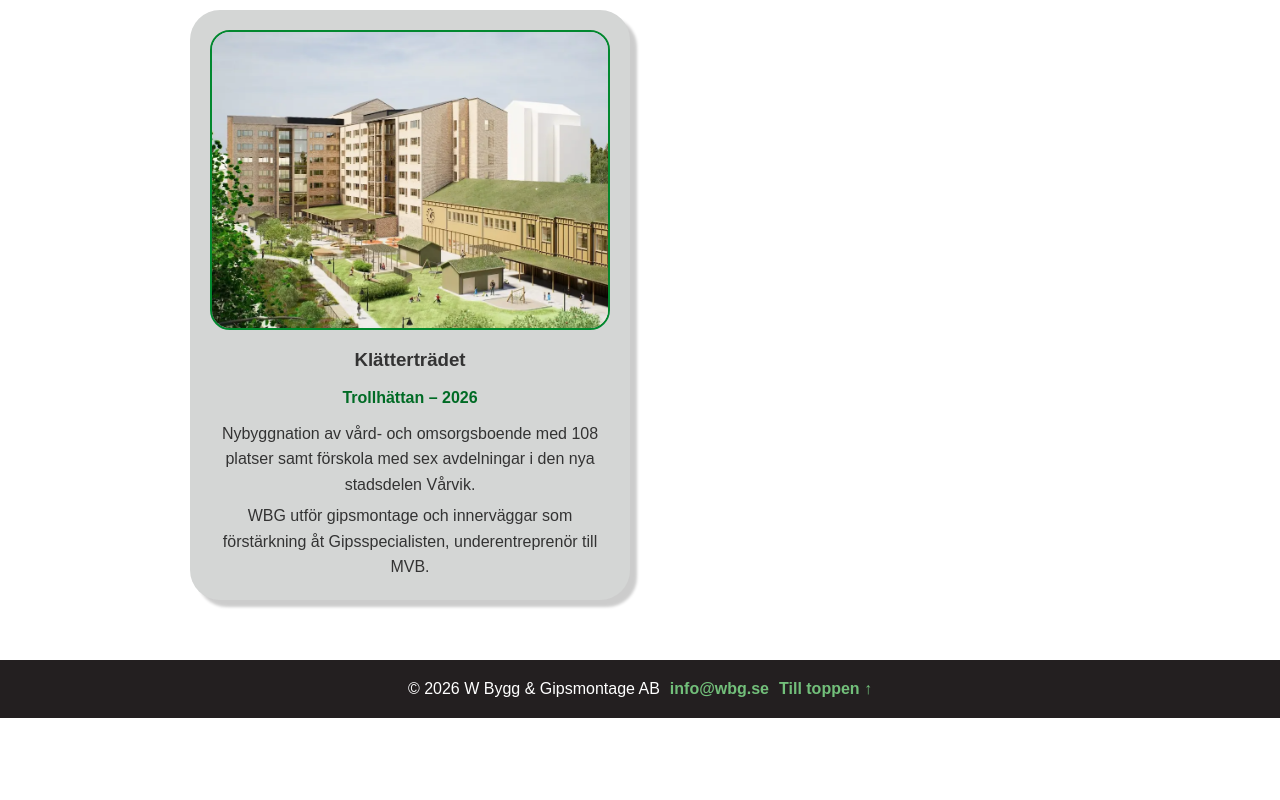
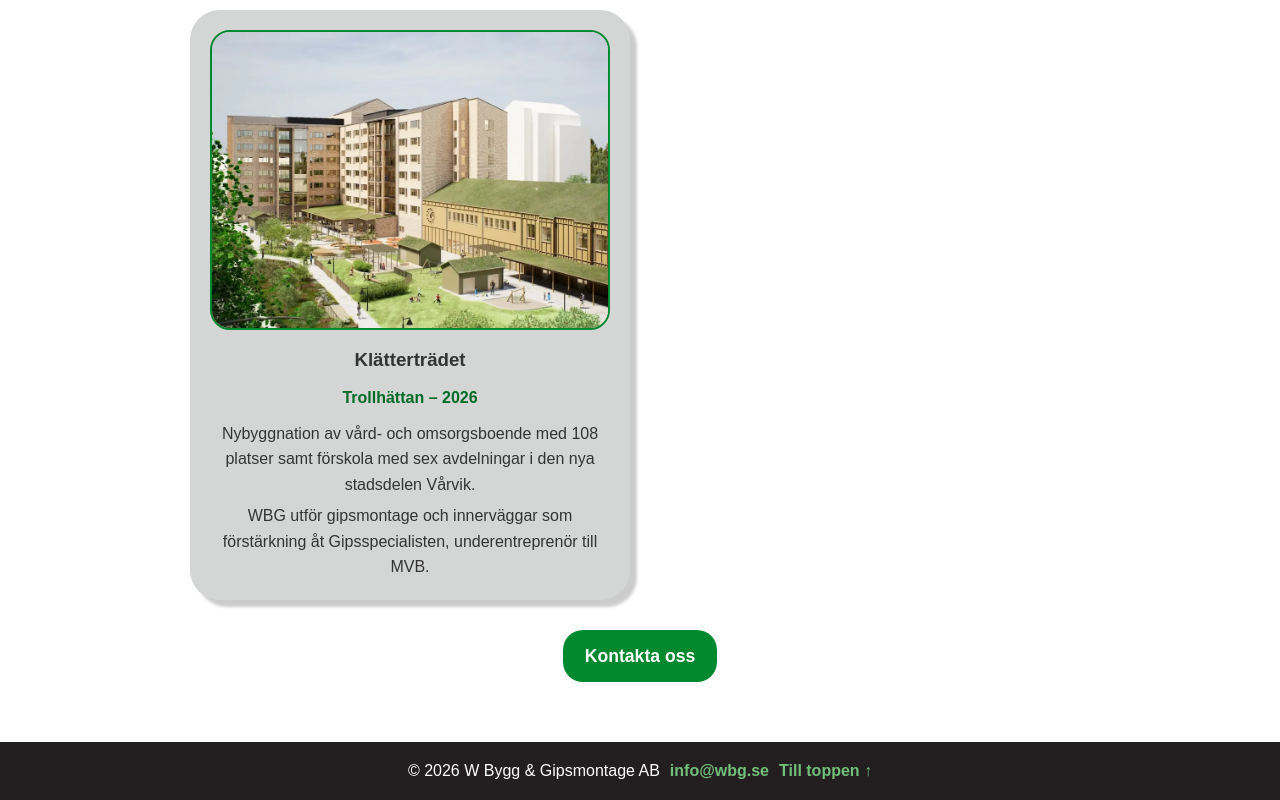
Before and after one commit to perostojin/wbg, a plain HTML site: page projekt.html in a window 1280 px wide. Shown: the part 895-1695 px from the top of the page. Before the commit the page ends 1613 px from the top, so only its background shows below. Drawn offline with Linux system fonts and the light colour scheme.

Commit message:
Add contact CTA to projects page

```diff
--- a/projekt.html
+++ b/projekt.html
@@ -117,7 +117,11 @@
               </p>
             </article>
           </div>
+          <div class="project-cta">
+            <a href="/#kontakt" class="contact-btn">Kontakta oss</a>
+          </div>
         </div>
+
       </section>
     </main>
 
--- a/style.css
+++ b/style.css
@@ -579,3 +579,8 @@ footer a:hover {
 .skip-link:focus {
   top: 16px;
 }
+
+.project-cta {
+  text-align: center;
+  margin-top: 30px;
+}
```
